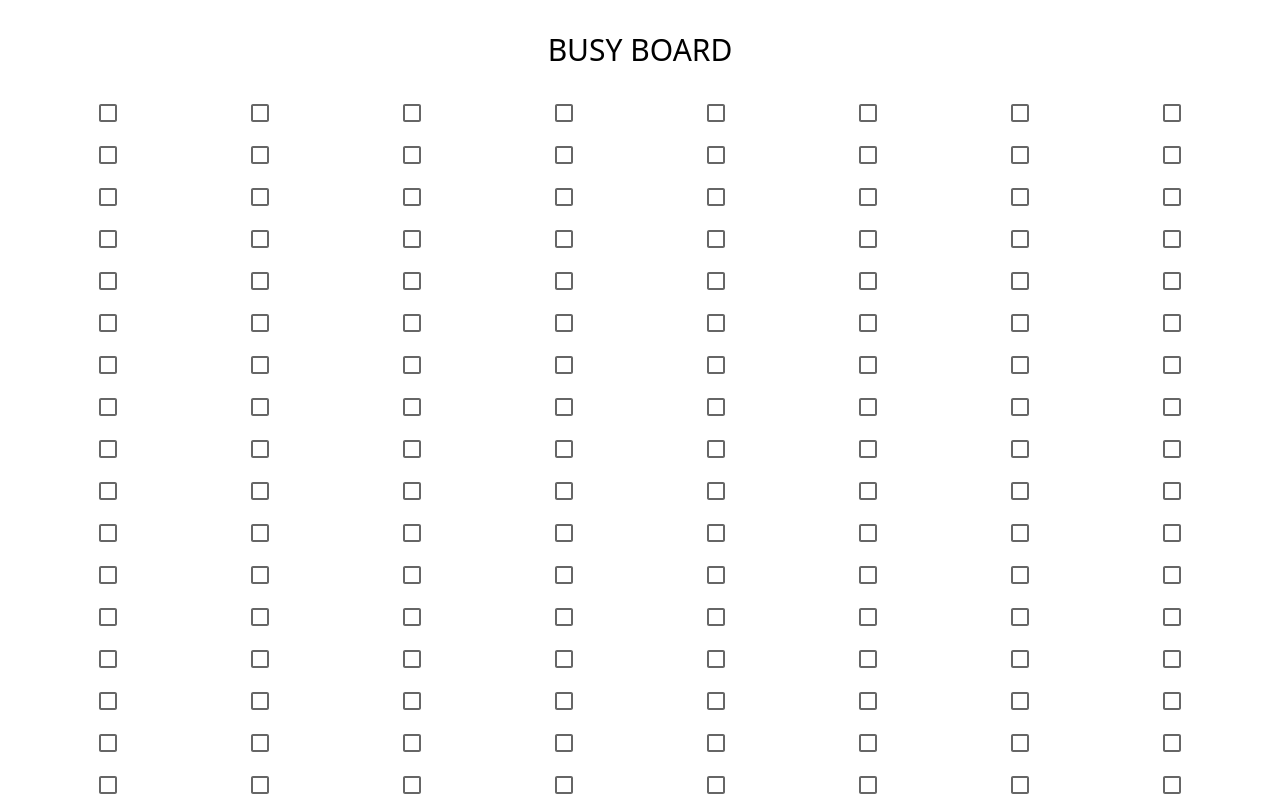
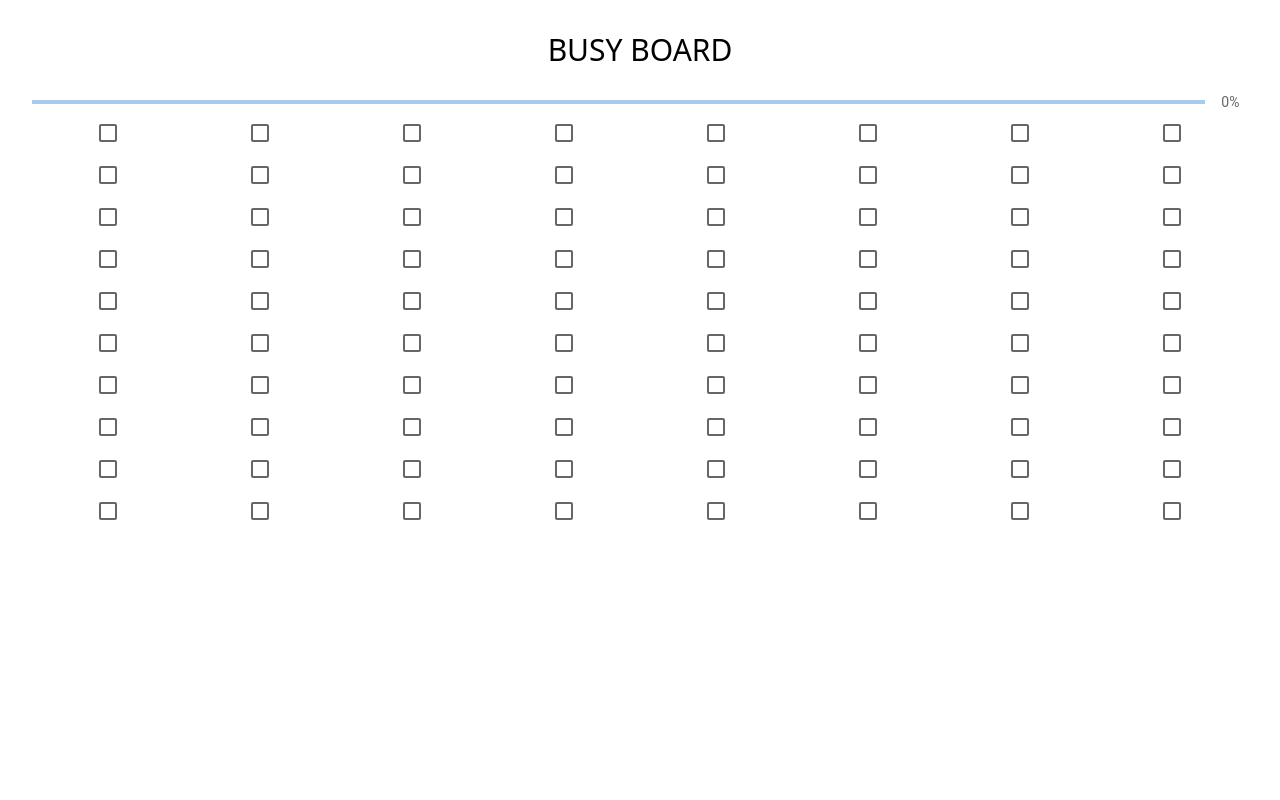
Before and after one commit to enokawa/busy-board, a React (Vite) app: page / in a window 1280 px wide. Shown: the top 800 px of the page. Built offline with nearby package versions, Linux system fonts and the light colour scheme.

Commit message:
Add ProgressBar in App

```diff
--- a/src/App.tsx
+++ b/src/App.tsx
@@ -1,15 +1,40 @@
+import type React from "react";
+import { useState } from "react";
 import "./App.css";
-import { Checkboxes } from "./components";
+import { Box, Grid2 as Grid } from "@mui/material";
+import { Checkbox, ProgressBar } from "./components";
 
-const columns = 8;
-const checkboxes = columns * 100;
+const defaultColumnCount = 8;
+const defaultCheckboxCount = defaultColumnCount * 10;
+
+const checkboxes = Array.from({ length: defaultCheckboxCount }, (_, index) => ({
+  id: index + 1,
+}));
 
 function App() {
+  const [checkedCount, setCheckedCount] = useState(0);
+  const progressPercentage = (checkedCount / checkboxes.length) * 100;
+
+  const handleCheckboxChange = (e: React.ChangeEvent<HTMLInputElement>) => {
+    const isChecked = e.target.checked;
+
+    setCheckedCount((prevCount) => (isChecked ? prevCount + 1 : prevCount - 1));
+  };
+
   return (
     <>
       <h1 className="text-3xl">BUSY BOARD</h1>
       <div className="checkboxes mt-6">
-        <Checkboxes columns={columns} checkboxes={checkboxes} />
+        <ProgressBar value={progressPercentage} />
+        <Box>
+          <Grid container columns={defaultColumnCount} alignItems="center">
+            {checkboxes.map((checkbox) => (
+              <Grid key={checkbox.id} size={1}>
+                <Checkbox onChange={handleCheckboxChange} />
+              </Grid>
+            ))}
+          </Grid>
+        </Box>
       </div>
     </>
   );
--- /dev/null
+++ b/src/components/Checkbox.tsx
@@ -0,0 +1,11 @@
+import { Checkbox as MuiCheckBox } from "@mui/material";
+
+interface CheckboxProps {
+  onChange: (e: React.ChangeEvent<HTMLInputElement>) => void;
+}
+
+export const Checkbox = ({ onChange }: CheckboxProps) => {
+  return <MuiCheckBox onChange={onChange} />;
+};
+
+export default Checkbox;
--- a/src/components/Checkboxes.tsx
+++ /dev/null
@@ -1,25 +0,0 @@
-import { Box, Checkbox, Grid2 as Grid } from "@mui/material";
-
-interface CheckboxesProps {
-  columns: number;
-  checkboxes: number;
-}
-
-export const Checkboxes = ({ columns, checkboxes }: CheckboxesProps) => {
-  return (
-    <>
-      <Box>
-        <Grid container columns={columns} alignItems="center">
-          {Array.from(Array(checkboxes)).map((_, index) => (
-            // biome-ignore lint/suspicious/noArrayIndexKey: No id
-            <Grid key={index} size={1}>
-              <Checkbox />
-            </Grid>
-          ))}
-        </Grid>
-      </Box>
-    </>
-  );
-};
-
-export default Checkboxes;
--- a/src/components/index.ts
+++ b/src/components/index.ts
@@ -1,2 +1,2 @@
-export * from "./Checkboxes";
+export * from "./Checkbox";
 export * from "./ProgressBar";
```
Also changed, not shown: 2 other files (tests, documents, lock files or other folders).
